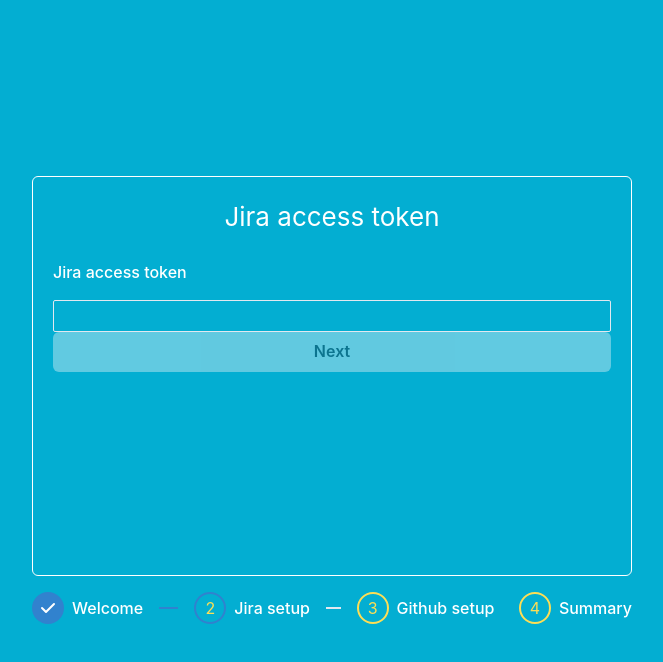
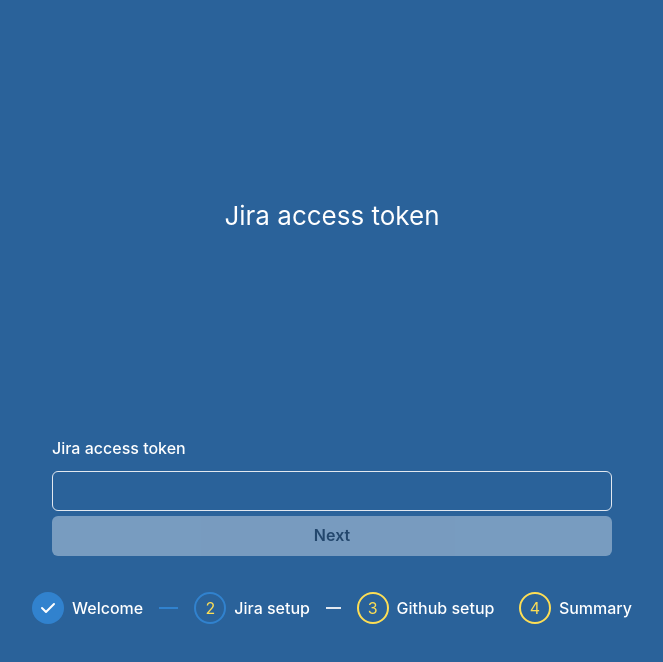
Before and after one commit to eden-hason/annual-review-pal, a React (Create React App) app in the folder client/: page / in a window 1280 px wide. Both pictures are taken after a click on the button "Next". Shown: the top 662 px of the page, without its empty margins (308-971 px from the left). Built offline with nearby package versions, Linux system fonts and the light colour scheme; no server answers.

Commit message:
align style

```diff
--- a/client/src/App.css
+++ b/client/src/App.css
@@ -14,7 +14,7 @@
 }
 
 .App-header {
-  background-color: #03aed2;
+  background-color: #2a629a;
   min-height: 100vh;
   display: flex;
   flex-direction: column;
--- a/client/src/components/GithubStep.js
+++ b/client/src/components/GithubStep.js
@@ -19,7 +19,6 @@
         background: 'unset',
         color: 'white',
         boxShadow: 'unset',
-        border: '1px solid white',
         height: '400px',
         minHeight: '400px',
         width: '600px',
@@ -29,26 +28,33 @@
         style={{
           display: 'flex',
           flexDirection: 'column',
-          alignItems: 'space-between',
+          justifyContent: 'space-between',
           height: '100%',
         }}>
         <Text style={{ marginBottom: '24px' }}>Github access token</Text>
-        <FormControl>
+
+        <div>
+          <FormControl style={{ marginBottom: '8px' }}>
             <FormLabel>Github access token</FormLabel>
             <Input
               type="text"
-            size="sm"
               onChange={(e) => setAccessToken(e.target.value)}
             />
           </FormControl>
-        <HStack spacing="8px">
+          <div style={{ display: 'flex' }}>
             <Button
+              style={{ flex: '50%', marginRight: '8px' }}
+              onClick={onNextClick}>
+              Skip
+            </Button>
+            <Button
+              style={{ flex: '50%' }}
               isDisabled={!accessToken}
               onClick={() => onNextClick(accessToken)}>
               Next
             </Button>
-          <Button onClick={onNextClick}>Skip</Button>
-        </HStack>
+          </div>
+        </div>
       </CardBody>
     </Card>
   );
--- a/client/src/components/JiraStep.js
+++ b/client/src/components/JiraStep.js
@@ -18,7 +18,6 @@
         background: 'unset',
         color: 'white',
         boxShadow: 'unset',
-        border: '1px solid white',
         height: '400px',
         minHeight: '400px',
         width: '600px',
@@ -28,23 +27,25 @@
         style={{
           display: 'flex',
           flexDirection: 'column',
-          alignItems: 'space-between',
+          justifyContent: 'space-between',
           height: '100%',
         }}>
-        <Text style={{ marginBottom: '24px' }}>Jira access token</Text>
-        <FormControl>
+        <Text>Jira access token</Text>
+        <div>
+          <FormControl style={{ marginBottom: '3px' }}>
             <FormLabel>Jira access token</FormLabel>
             <Input
               type="text"
-            size="sm"
               onChange={(e) => setAccessToken(e.target.value)}
             />
           </FormControl>
           <Button
+            width={'100%'}
             isDisabled={!accessToken}
             onClick={() => onNextClick(accessToken)}>
             Next
           </Button>
+        </div>
       </CardBody>
     </Card>
   );
--- a/client/src/components/SummaryStep.js
+++ b/client/src/components/SummaryStep.js
@@ -11,7 +11,6 @@
         background: 'unset',
         color: 'white',
         boxShadow: 'unset',
-        border: '1px solid white',
         height: '400px',
         minHeight: '400px',
         width: '600px',
--- a/client/src/components/WelcomeStep.js
+++ b/client/src/components/WelcomeStep.js
@@ -4,11 +4,10 @@
 
 const WelcomeStep = ({ onNextClick }) => {
   const [userTickets, setUserTickets] = useState([]);
+
   useEffect(() => {
     const fetchData = async () => {
       const response = await axios.get('http://localhost:2406/userTickets');
-
-      console.log('response.data', response.data);
 
       return response.data;
     };
@@ -22,7 +21,6 @@
         background: 'unset',
         color: 'white',
         boxShadow: 'unset',
-        border: '1px solid white',
         height: '400px',
         minHeight: '400px',
         width: '600px',
@@ -32,10 +30,10 @@
         style={{
           display: 'flex',
           flexDirection: 'column',
-          alignItems: 'space-between',
+          justifyContent: 'space-between',
           height: '100%',
         }}>
-        <Text style={{ marginBottom: '24px' }}>Welcome to Apprise Me!</Text>
+        <Text>Welcome to AppriseMe!</Text>
         <Button onClick={onNextClick}>Next</Button>
       </CardBody>
     </Card>
```
Lines whose indentation alone changed are shown as unchanged.
